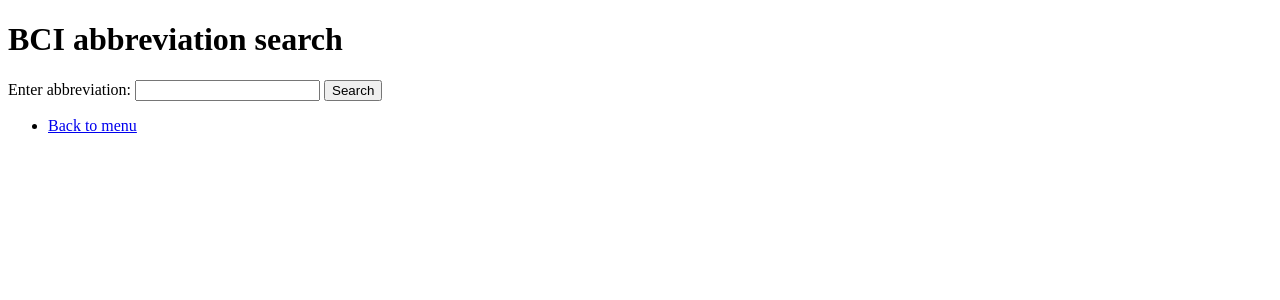
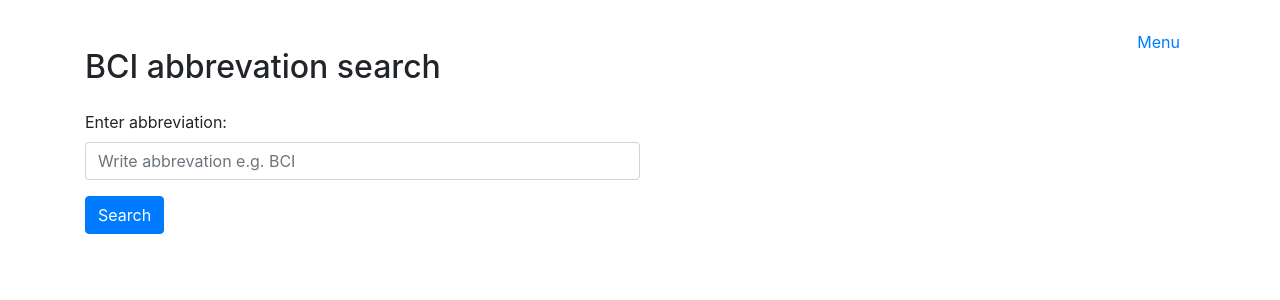
Before and after one commit to PlatinumFoxTail/Databases-WebProgramming_Hobbyapp, a Flask app: page /abbrevations in a window 1280 px wide. Shown: the top 300 px of the page. Run offline with Flask 3, Linux system fonts and the light colour scheme; some libraries are stand-ins or nearby versions.

Commit message:
Code cleaning + layout improvement abbrevations.html

```diff
--- a/dataprocessing.py
+++ b/dataprocessing.py
@@ -1,6 +1,5 @@
+from sqlalchemy.sql import text
 from db import db
-from sqlalchemy.sql import text
-
 
 def search_abbrevation(abbreviation: str):
     result = db.session.execute(
--- a/db.py
+++ b/db.py
@@ -1,6 +1,6 @@
 from os import getenv
+from flask_sqlalchemy import SQLAlchemy
 from app import app
-from flask_sqlalchemy import SQLAlchemy
 
 app.config["SQLALCHEMY_DATABASE_URI"] = getenv("DATABASE_URL")
 app.config["SQLALCHEMY_TRACK_MODIFICATIONS"] = False
--- a/routes.py
+++ b/routes.py
@@ -25,7 +25,7 @@ def create_user():
             return render_template("error.html", message="Entered passwords do not match")
 
         #checking if username taken
-        if users.user_exists(username) == True:
+        if users.user_exists(username) is True:
             return render_template("error.html", message="Choose another username.")
 
         #adding new user to users table
@@ -96,7 +96,8 @@ def stakeholders():
         if session["csrf_token"] != request.form["csrf_token"]:
             abort(403)
 
-        if "name" in request.form and "type" in request.form and "description" in request.form and "contact" in request.form:
+        if ("name" in request.form and "type" in request.form and
+            "description" in request.form and "contact" in request.form):
             #handling the form submission for adding a new stakeholder item
             name = request.form.get("name")
             type = request.form.get("type")
@@ -118,7 +119,12 @@ def stakeholders():
             return redirect(url_for("stakeholders"))
 
     #if the request method is "GET," return a response here (e.g., render a template or redirect)
-    return render_template("stakeholders.html", name=name, type=type, description=description, contact=contact, results=results)
+    return render_template("stakeholders.html",
+                           name=name,
+                           type=type,
+                           description=description,
+                           contact=contact,
+                           results=results)
 
 #searching stakeholder
 @app.route("/searchstakeholders", methods=["POST"])
@@ -132,7 +138,8 @@ def searchstakeholders():
     if request.method == "POST":
         if session["csrf_token"] != request.form["csrf_token"]:
             abort(403)
-        if "name" in request.form or "type" in request.form or "description" in request.form or "contact" in request.form:
+        if ("name" in request.form or "type" in request.form
+            or "description" in request.form or "contact" in request.form):
             name = request.form.get("name")
             type = request.form.get("type")
             description = request.form.get("description")
@@ -143,7 +150,12 @@ def searchstakeholders():
             if not results:
                 flash(f"No matches found for search", "success")
 
-    return render_template("stakeholders.html", name=name, type=type, description=description, contact=contact, results=results)
+    return render_template("stakeholders.html",
+                           name=name,
+                           type=type,
+                           description=description,
+                           contact=contact,
+                           results=results)
 
 # adding literature
 @app.route("/literature", methods=["GET", "POST"])
@@ -158,7 +170,8 @@ def literature():
     if request.method == "POST":
         if session["csrf_token"] != request.form["csrf_token"]:
             abort(403)
-        if "title" in request.form and "author" in request.form and "keywords" in request.form and "rating" in request.form and "availability" in request.form:
+        if ("title" in request.form and "author" in request.form and "keywords" in request.form
+            and "rating" in request.form and "availability" in request.form):
             #handling the form submission for adding a new literature item
             title = request.form.get("title")
             author = request.form.get("author")
@@ -178,7 +191,13 @@ def literature():
             return redirect(url_for("literature"))
 
     #if the request method is "GET," return a response here (e.g., render a template or redirect)
-    return render_template("literature.html", title=title, author=author, keywords=keywords, rating=rating, availability=availability, results=results)
+    return render_template("literature.html",
+                           title=title,
+                           author=author,
+                           keywords=keywords,
+                           rating=rating,
+                           availability=availability,
+                           results=results)
 
 # searching literature
 @app.route("/searchbooks", methods=["POST"])
@@ -193,7 +212,9 @@ def searchbooks():
     if request.method == "POST":
         if session["csrf_token"] != request.form["csrf_token"]:
             abort(403)
-        if "title" in request.form or "author" in request.form or "keywords" in request.form or "rating" in request.form or "availability" in request.form:
+        if ("title" in request.form or "author" in request.form
+            or "keywords" in request.form or "rating" in request.form
+            or "availability" in request.form):
             #handling the form submission for searching literature item
             title = request.form.get("title")
             author = request.form.get("author")
@@ -201,13 +222,23 @@ def searchbooks():
             rating = request.form.get("rating")
             availability = request.form.get("availability")
 
-            results = dataprocessing.search_literature(title, author, keywords, rating, availability)
+            results = dataprocessing.search_literature(title,
+                                                       author,
+                                                       keywords,
+                                                       rating,
+                                                       availability)
 
             if not results:
                 flash(f"No matches found for search", "success")
 
     #return the template with results
-    return render_template("literature.html", title=title, author=author, keywords=keywords, rating=rating, availability=availability, results=results)
+    return render_template("literature.html",
+                           title=title,
+                           author=author,
+                           keywords=keywords,
+                           rating=rating,
+                           availability=availability,
+                           results=results)
 
 # adding event
 @app.route("/events", methods=["GET", "POST"])
@@ -222,7 +253,8 @@ def events():
     if request.method == "POST":
         if session["csrf_token"] != request.form["csrf_token"]:
             abort(403)
-        if "name" in request.form and "description" in request.form and "country" in request.form and "time" in request.form and "info" in request.form:
+        if ("name" in request.form and "description" in request.form and "country" in request.form
+            and "time" in request.form and "info" in request.form):
             #handling the form submission for adding a new event item
             name = request.form.get("name")
             description = request.form.get("description")
@@ -242,7 +274,13 @@ def events():
             return redirect(url_for("events"))
 
     #if the request method is "GET," return a response here (e.g., render a template or redirect)
-    return render_template("events.html", name=name, description=description, country=country, time=time, info=info, results=results)
+    return render_template("events.html",
+                           name=name,
+                           description=description,
+                           country=country,
+                           time=time,
+                           info=info,
+                           results=results)
 
 # searching event
 @app.route("/searchevents", methods=["POST"])
@@ -257,7 +295,8 @@ def searchevents():
     if request.method == "POST":
         if session["csrf_token"] != request.form["csrf_token"]:
             abort(403)
-        if "name" in request.form or "description" in request.form or "country" in request.form or "time" in request.form or "info" in request.form:
+        if ("name" in request.form or "description" in request.form or "country" in request.form
+            or "time" in request.form or "info" in request.form):
             #handling the form submission for searching an event item
             name = request.form.get("name")
             description = request.form.get("description")
@@ -271,7 +310,13 @@ def searchevents():
                 flash(f"No matches found for search", "success")
 
     #return the template with results
-    return render_template("events.html", name=name, description=description, country=country, time=time, info=info, results=results)
+    return render_template("events.html",
+                           name=name,
+                           description=description,
+                           country=country,
+                           time=time,
+                           info=info,
+                           results=results)
 
 # admin removal of data
 @app.route('/admin', methods=["GET", "POST"])
--- a/templates/abbrevations.html
+++ b/templates/abbrevations.html
@@ -2,37 +2,54 @@
 <html>
 <head>
     <title>Search BCI abbreviations</title>
+    <link rel="stylesheet" href="https://stackpath.bootstrapcdn.com/bootstrap/4.5.0/css/bootstrap.min.css">
+    <style>
+        .flash-messages {
+            margin-top: 20px;
+        }
+
+        .menu-link {
+            position: absolute;
+            top: 30px;
+            right: 100px;
+        }
+
+        .narrow-input {
+            width: 50%;
+        }
+    </style>
 </head>
-<body>
-    <h1>BCI abbreviation search</h1>
-    <form method="POST" action="/abbrevations">
+<body class="container mt-5">
+    <h2 class="mb-4">BCI abbrevation search</h2>
+    <form method="POST" action="/abbrevations" class="mb-3">
+        <div class="form-group">
             <label for="abbreviation">Enter abbreviation:</label>
-    <input type="text" id="abbreviation" name="abbreviation" required>
-    <button type="submit">Search</button>
+            <input type="text" id="abbreviation" name="abbreviation" class="form-control narrow-input" placeholder="Write abbrevation e.g. BCI" required>
+        </div>
+        <button type="submit" class="btn btn-primary">Search</button>
         <input type="hidden" name="csrf_token" value="{{ session.csrf_token }}">
     </form>
+
     {% if abbreviation %}
-    <p>Abbreviation: {{ abbreviation }}</p>
-    <p>Explanation: {{ explanation }}</p>
+        <div class="mb-3">
+            <p><strong>Abbreviation:</strong> {{ abbreviation }}</p>
+            <p><strong>Explanation:</strong> {{ explanation }}</p>
+        </div>
     {% endif %}
 
-<p>{% with messages = get_flashed_messages() %}
+    {% with messages = get_flashed_messages() %}
         {% if messages %}
             <div class="flash-messages">
                 {% for message in messages %}
-        <strong><div class="alert alert-{{ message[1] }}">{{ message }}</div></strong>
+                    <div class="alert alert-{{ message[1] }}" role="alert">
+                        <strong>{{ message }}</strong>
+                    </div>
                 {% endfor %}
             </div>
         {% endif %}
     {% endwith %}
-</p>
 
-
-<nav>
-    <ul>
-        <li><a href="/welcome">Back to menu</a></li>
-    </ul>
-</nav>
+    <a href="/welcome" class="menu-link">Menu</a>
 
 </body>
 </html>
--- a/users.py
+++ b/users.py
@@ -1,8 +1,8 @@
-from db import db
+import secrets
 from flask import session
 from sqlalchemy.sql import text
 from werkzeug.security import check_password_hash, generate_password_hash
-import secrets
+from db import db
 
 # function for creating a new user to users table
 def create_user(username: str, password: str, role: int):
```
Also changed, not shown: app.py (line endings or trailing spaces). Lines whose indentation alone changed are shown as unchanged.
